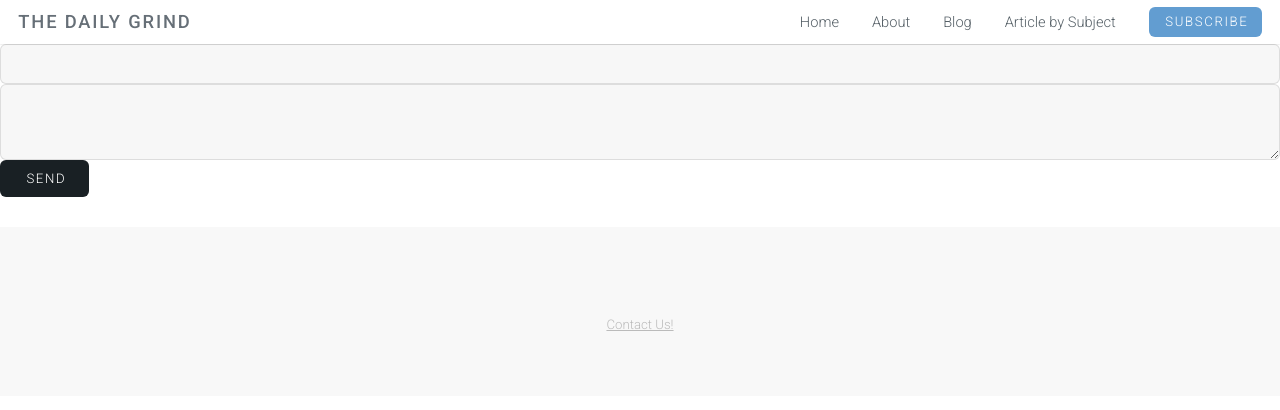
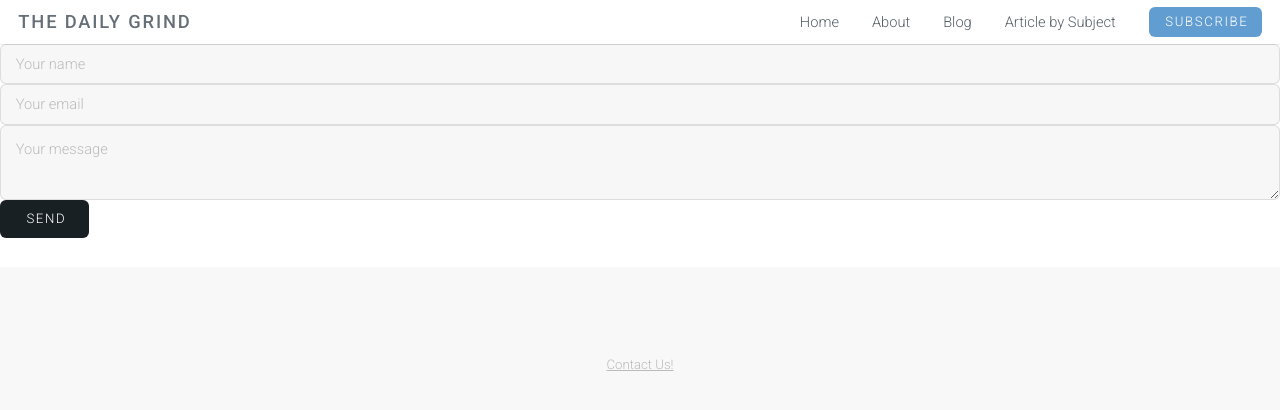
Before and after one commit to kaystep/The_Daily_Grind, a Jekyll site: the page built from contact_form.html, in a window 1280 px wide. Shown: the top 410 px of the page. Built offline with Jekyll 4.4.1, drawn with Linux system fonts in a browser that asks for light colours.

Commit message:
Further contact modification

```diff
--- a/contact_form.html
+++ b/contact_form.html
@@ -3,7 +3,15 @@ layout: default
 ---
 
 <form action="http://formspree.io/kaystep@umich.edu" method="post">
-  <input type="email" name="_replyto">
-  <textarea name="body"></textarea>
-  <input type="submit" value="Send">
+<meta name="referrer" content="origin" />
+  <input type="text" name="name" placeholder="Your name">
+    <input type="email" name="_replyto" placeholder="Your email">
+    <input type="hidden" name="_subject" value="Website contact" />
+    <textarea name="message" placeholder="Your message"></textarea>
+    <input type="text" name="_gotcha" style="display:none" />
+    <input type="submit" value="Send">
 </form>
+<script>
+    var contactform =  document.getElementById('contactform');
+    contactform.setAttribute('action', '//formspree.io/' + 'your' + '@' + 'email' + '.' + 'com');
+</script>
```
Also changed, not shown: 2 other files.
